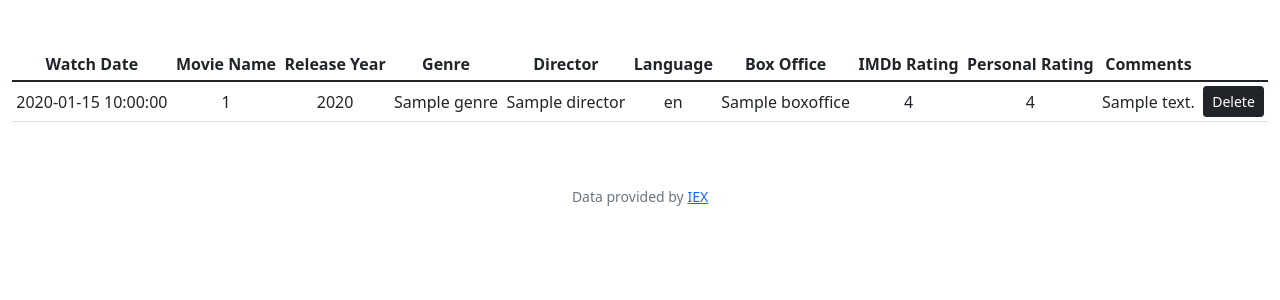
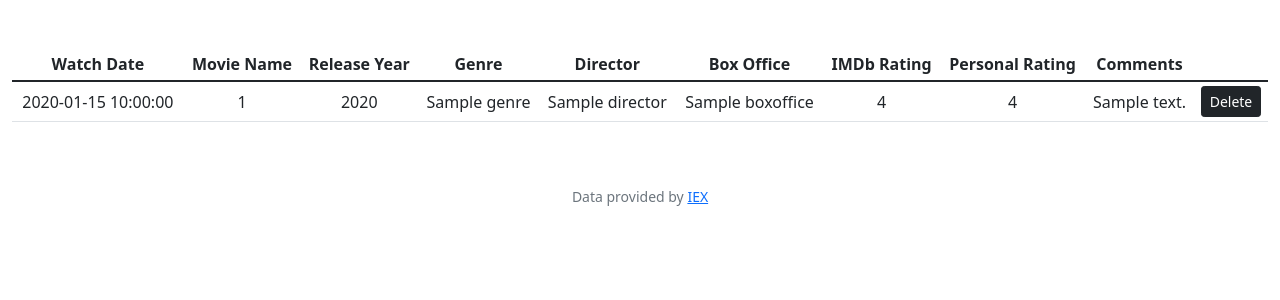
Before and after one commit to aybucydu9/movie_tracker, a Flask app: template templates/history.html in a window 1280 px wide. Shown: the part 66-366 px from the top of the page. Run offline with Flask 3, Linux system fonts and the light colour scheme; the template is opened without the code that fills it: most values are stand-ins (such as "Sample title", 1, 10 or a date in 2020).

Commit message:
enhance - not show language in watch history

```diff
--- a/templates/history.html
+++ b/templates/history.html
@@ -13,7 +13,7 @@
                 <th>Release Year</th>
                 <th>Genre</th>
                 <th>Director</th>
-                <th>Language</th>
+                <!--<th>Language</th>-->
                 <th>Box Office</th>
                 <th>IMDb Rating</th>
                 <th>Personal Rating</th>
@@ -32,7 +32,7 @@
                         <td class="align-middle">{{ trx.year }}</td>
                         <td class="align-middle">{{ trx.genre }}</td>
                         <td class="align-middle">{{ trx.director }}</td>
-                        <td class="align-middle">{{ trx.language }}</td>
+                        <!--<td class="align-middle">{{ trx.language }}</td>-->
                         <td class="align-middle">{{ trx.boxoffice }}</td>
                         <td class="align-middle">{{ trx.imdb_rating }}</td>
                         <td class="align-middle">{{ trx.personal_rating }}</td>
```
